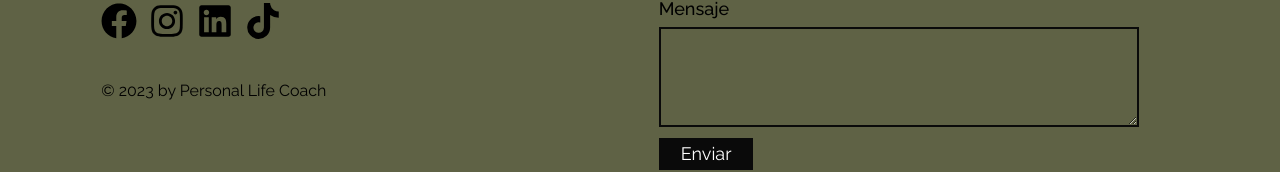
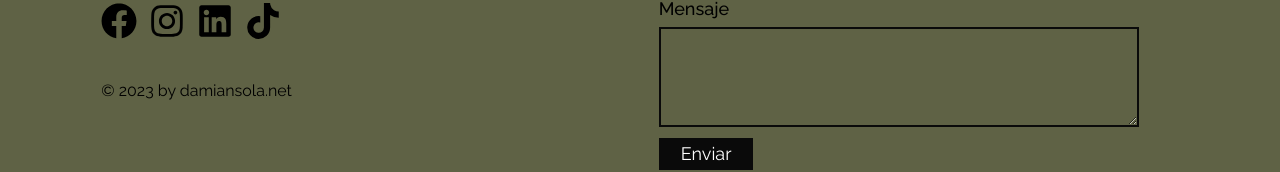
Before and after one commit to DamianSola/Colmena, a Next.js app: page / in a window 1280 px wide. Shown: the part 3299-3471 px from the top of the page. Built offline with nearby package versions, Linux system fonts and the light colour scheme.

Commit message:
nueva data

```diff
--- a/src/Components/Footer/Index.jsx
+++ b/src/Components/Footer/Index.jsx
@@ -2,11 +2,14 @@
 import Contact from "./Contact";
 import { FaFacebook, FaHeart, FaInstagram, FaLinkedin, FaTiktok } from 'react-icons/fa';
 import React, { useState, useEffect, useRef } from "react";
+import dataContact from "contact.json"
 
 const Footer = () => {
 
     const  [animation, setAnimation] = useState("footer-hidden")
     const footerRef = useRef()
+
+    console.log(dataContact)
 
 
     useEffect(() => {
@@ -68,7 +71,7 @@ const Footer = () => {
                     <FaLinkedin className="mr-3 text-4xl"/>
                     <FaTiktok className="mr-3 text-4xl"/>
                     </aside>
-                    <p className="my-10">© 2023 by Personal Life Coach</p>
+                    <p className="my-10">© 2023 by damiansola.net</p>
                 </aside>
                 <Contact/>
             </div>
--- /dev/null
+++ b/src/Components/Footer/contac.json
@@ -0,0 +1,6 @@
+{
+    "localtion":"Salta 4400",
+    "adress":"Alsina 728 - 2DO piso - Dpto 'I' ",
+    "phone":"387-4626748   387 4866936",
+    "email":"grupocolmena.arq@gmail.com"
+}
```
